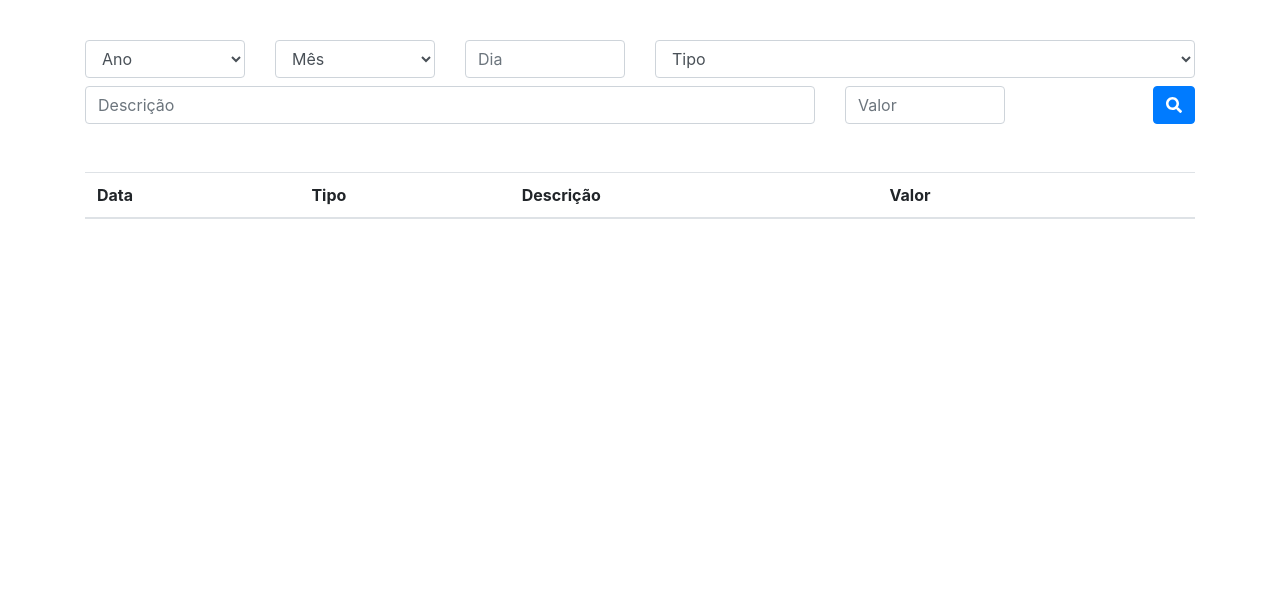
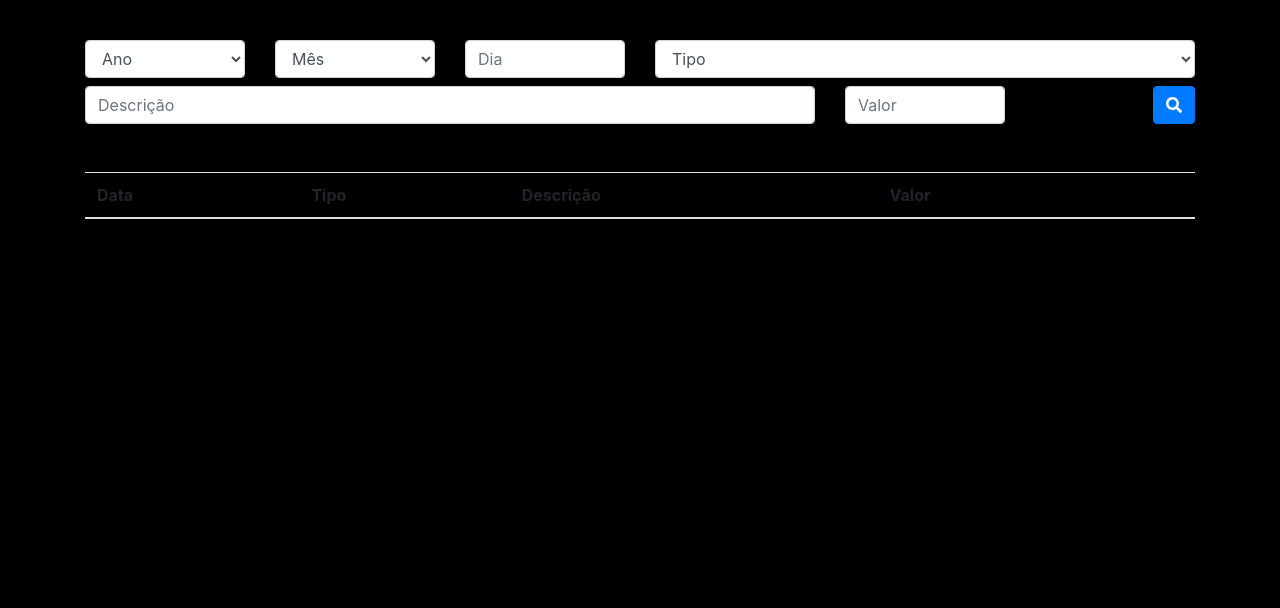
Before and after one commit to josejuniorwm/dp, a plain HTML site: page consulta.html in a window 1280 px wide. Shown: the part 192-800 px from the top of the page. Drawn offline with nearby package versions, Linux system fonts and the light colour scheme.

Commit message:
correção

```diff
--- a/app.js
+++ b/app.js
@@ -65,7 +65,7 @@ function cadastrarDespesa() {
 
 
 	if(despesa.validarDados()) {
-		//bd.gravar(despesa)
+		bd.gravar(despesa)
 
 		document.getElementById('modal_titulo').innerHTML = 'Registro inserido com sucesso'
 		document.getElementById('modal_titulo_div').className = 'modal-header text-success'
@@ -79,7 +79,7 @@ function cadastrarDespesa() {
 
 		document.getElementById('modal_titulo').innerHTML = 'Erro na inclusão do registro'
 		document.getElementById('modal_titulo_div').className = 'modal-header text-danger'
-		document.getElementById('modal_conteudo').innerHTML = 'Erro na gravação, verifique se todos os campos foram preenchidos corretamente!'
+		document.getElementById('modal_conteudo').innerHTML = 'Erro na gravação, verifique se todos 		os campos foram preenchidos corretamente!'
 		document.getElementById('modal_btn').innerHTML = 'Voltar e corrigir'
 		document.getElementById('modal_btn').className = 'btn btn-danger'
 
--- a/consulta.html
+++ b/consulta.html
@@ -18,7 +18,7 @@
 
 	</head>
 
-  <body tyle="background-color:black">
+  <body style="background-color:black">
 
 
     <nav class="navbar navbar-expand-lg navbar-dark bg-primary mb-5">
```
Also changed, not shown: index.html (+2 -1 lines).
